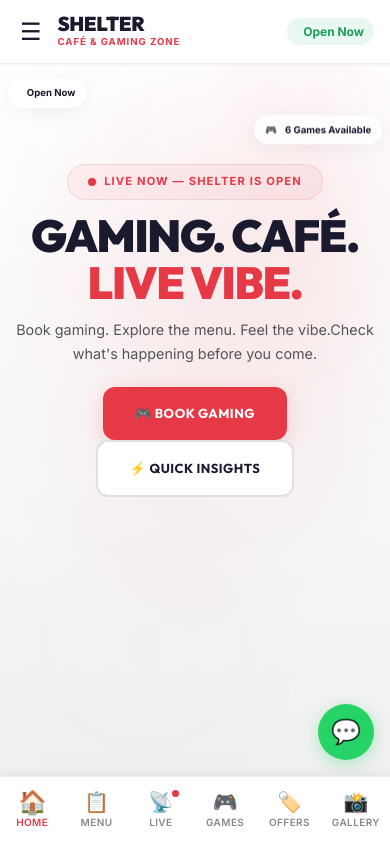
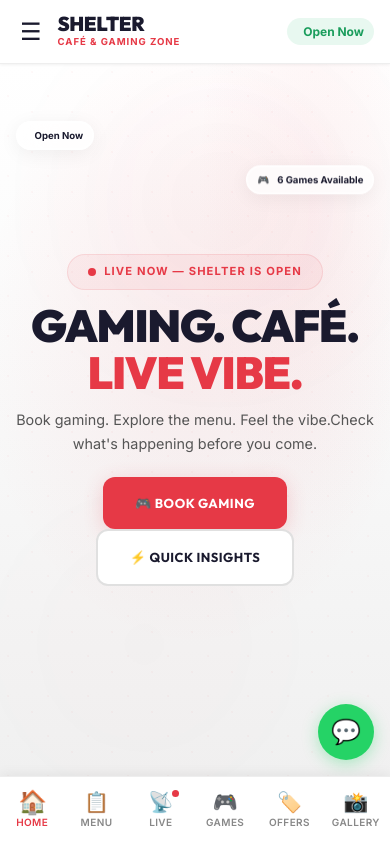
Before and after one commit to mokshjalalwani-dotcom/Shelter, a React (Vite) app: page / in a window 390 px wide. Shown: the top 844 px of the page. Built offline with nearby package versions, Linux system fonts and the light colour scheme.

Commit message:
fix: remove hardcoded hero padding for robust flex centering

```diff
--- a/src/pages/Home.css
+++ b/src/pages/Home.css
@@ -113,7 +113,8 @@
   position: relative;
   z-index: 2;
   text-align: center;
-  padding: 120px 16px 80px;
+  padding: 32px 16px;
+  width: 100%;
 }
 
 .hero-content {
@@ -170,17 +171,16 @@
 @media (max-width: 768px) {
   .hero {
     min-height: calc(100svh - 132px); /* 100svh minus navbar & bottom nav */
-    align-items: flex-start;
   }
   .hero-float-card {
     font-size: 0.6rem;
     padding: 6px 10px;
   }
-  .hero-float-1 { top: 2%; left: 2%; }
-  .hero-float-2 { top: 8%; right: 2%; }
+  .hero-float-1 { top: 8%; left: 4%; }
+  .hero-float-2 { top: 15%; right: 4%; }
 
   .hero-container {
-    padding: 100px 16px 40px;
+    padding: 16px;
   }
   .hero-title {
     font-size: 2.8rem;
```
